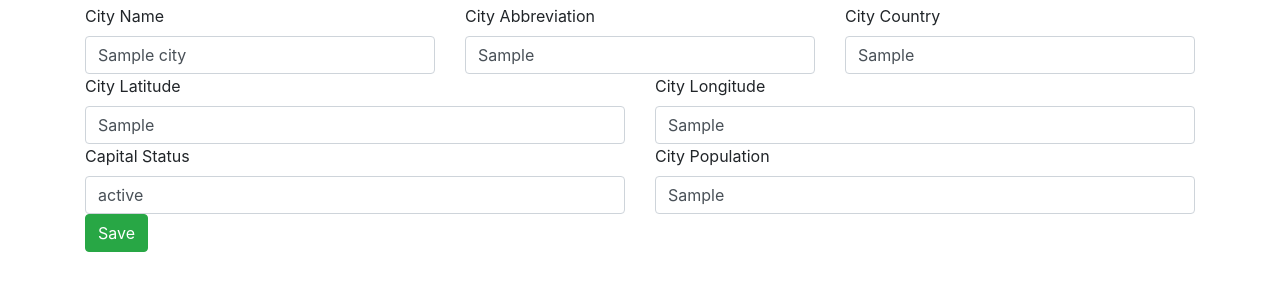
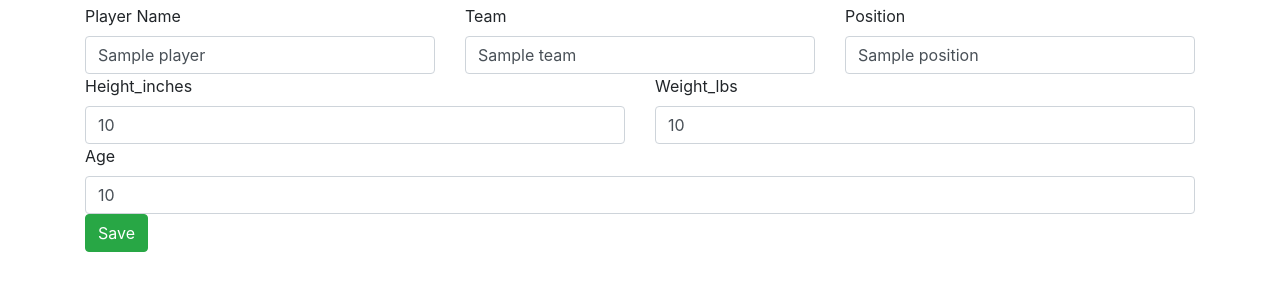
Before and after one commit to Kcode17/PyFlaskDockerPycharm_1, a Flask app: template app/templates/edit.html in a window 1280 px wide. Shown: the part 56-356 px from the top of the page. Run offline with Flask 2, Linux system fonts and the light colour scheme; the template is opened without the code that fills it: most values are stand-ins (such as "Sample title", 1, 10 or a date in 2020); some libraries are stand-ins or nearby versions.

Commit message:
Task - Modified the Edit Template

```diff
--- a/app/app.py
+++ b/app/app.py
@@ -22,7 +22,7 @@ def index():
     cursor = mysql.get_db().cursor()
     cursor.execute('SELECT * FROM tblBaseball_Players')
     result = cursor.fetchall()
-    return render_template('index.html', title='Home', user=user, cities=result)
+    return render_template('index.html', title='Home', user=user, players=result)
 
 
 @app.route('/view/<int:player_id>', methods=['GET'])
@@ -30,7 +30,7 @@ def record_view(player_id):
     cursor = mysql.get_db().cursor()
     cursor.execute('SELECT * FROM tblBaseball_Players WHERE id=%s', player_id)
     result = cursor.fetchall()
-    return render_template('view.html', title='View Form', city=result[0])
+    return render_template('view.html', title='View Form', players=result[0])
 
 
 @app.route('/edit/<int:city_id>', methods=['GET'])
@@ -38,7 +38,7 @@ def form_edit_get(city_id):
     cursor = mysql.get_db().cursor()
     cursor.execute('SELECT * FROM tblBaseball_Players WHERE id=%s', city_id)
     result = cursor.fetchall()
-    return render_template('edit.html', title='Edit Form', city=result[0])
+    return render_template('edit.html', title='Edit Form', players=result[0])
 
 
 @app.route('/edit/<int:city_id>', methods=['POST'])
--- a/app/templates/edit.html
+++ b/app/templates/edit.html
@@ -1,43 +1,40 @@
 {% extends "layout.html" %}
 {% block content %}
-<form action="/edit/{{city.id}}" method="post">
+<form action="/edit/{{player.id}}" method="post">
     <div class="row">
         <div class="col">
-            <label for="fldName">City Name</label>
-            <input id="fldName" type="text" class="form-control" placeholder="City Name" name="fldName" value="{{city.fldName}}">
+            <label for="Name">Player Name</label>
+            <input id="Name" type="text" class="form-control" placeholder="Player Name" name="Name" value="{{player.Name}}">
         </div>
         <div class="col">
-            <label for="fldAbbreviation">City Abbreviation</label>
-            <input id="fldAbbreviation" type="text" class="form-control" placeholder="City Abbreviation"
-                   name="fldAbbreviation" value="{{city.fldAbbreviation}}">
+            <label for="Team">Team</label>
+            <input id="Team" type="text" class="form-control" placeholder="Player Team"
+                   name="Team" value="{{player.Team}}">
         </div>
         <div class="col">
-            <label for="fldCountry">City Country</label>
-            <input id="fldCountry" type="text" class="form-control" placeholder="City Country" name="fldCountry" value="{{city.fldCountry}}">
+            <label for="Position">Position</label>
+            <input id="Position" type="text" class="form-control" placeholder="Player Position" name="Position" value="{{player.Position}}">
         </div>
     </div>
 
     <div class="row">
         <div class="col">
-            <label for="fldLat">City Latitude</label>
-            <input id="fldLat" type="text" class="form-control" placeholder="City Latitude" name="fldLat" value="{{city.fldLat}}">
+            <label for="Height_inches">Height_inches</label>
+            <input id="Height_inches" type="text" class="form-control" placeholder="Height_inches" name="Height_inches" value="{{player.Height_inches}}">
         </div>
         <div class="col">
-            <label for="fldlong">City Longitude</label>
-            <input id="fldlong" type="text" class="form-control" placeholder="City Longitude" name="fldLong" value="{{city.fldLong}}">
+            <label for="Weight_lbs">Weight_lbs</label>
+            <input id="Weight_lbs" type="text" class="form-control" placeholder="Player Weight_lbs" name="Weight_lbs" value="{{player.Weight_lbs}}">
         </div>
     </div>
     <div class="row">
         <div class="col">
-            <label for="fldCapitalStatus">Capital Status</label>
+            <label for="Age">Age</label>
 
-            <input id="fldCapitalStatus" type="text" class="form-control" placeholder="Capital Status"
-                   name="fldCapitalStatus" value="{{city.fldCapitalStatus}}">
+            <input id="Age" type="text" class="form-control" placeholder="Age"
+                   name="Age" value="{{player.Age}}">
         </div>
-        <div class="col">
-            <label for="fldPopulation">City Population</label>
-            <input id="fldPopulation" type="text" class="form-control" placeholder="Population" name="fldPopulation" value="{{city.fldPopulation}}">
-        </div>
+
     </div>
     <button type="submit" class="btn btn-success">Save</button>
 
```
